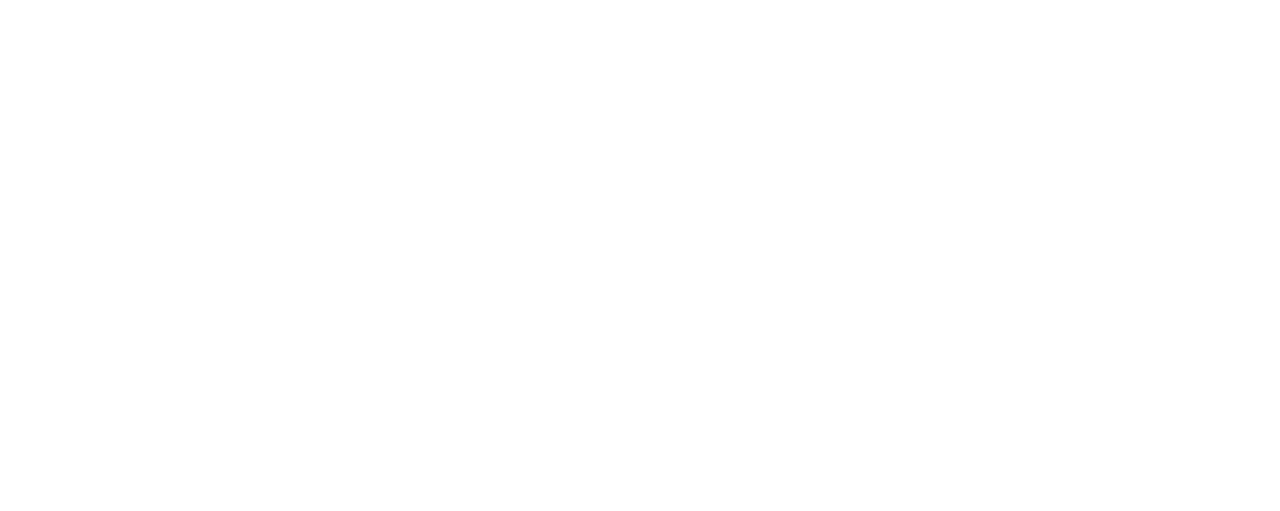
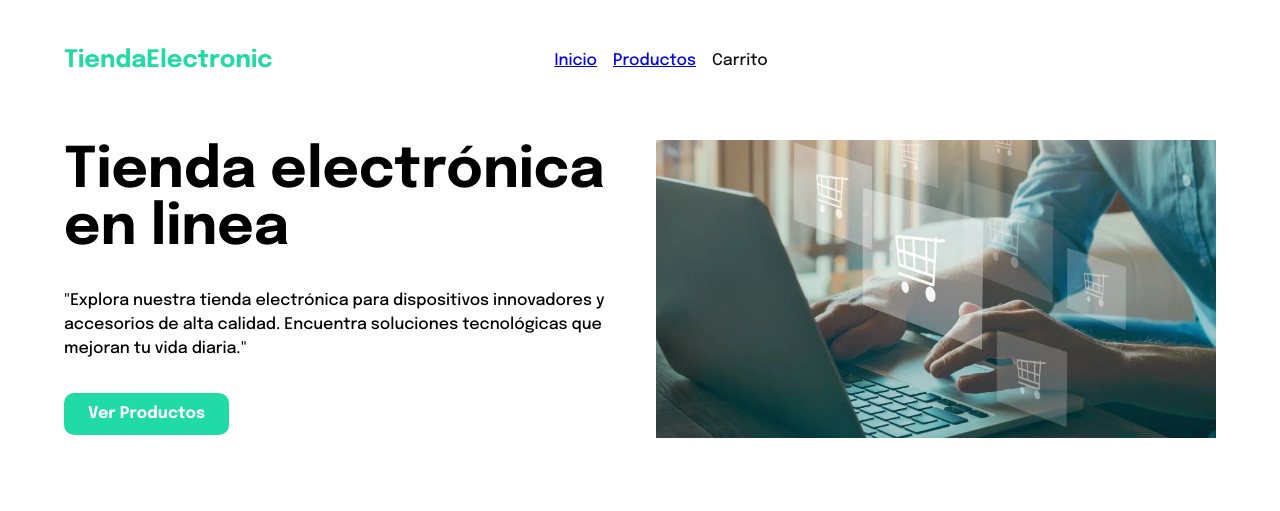
Before and after one commit to edwinHuamaniApaza/ingenieriaWeb1, a plain HTML site: page index.html in a window 1280 px wide. Drawn offline with Linux system fonts and the light colour scheme.

Commit message:
pagina inicio

```diff
--- /dev/null
+++ b/css/style.css
@@ -0,0 +1,315 @@
+:root{
+    --almost-white: hsl(0, 0%, 98%);
+    --medium-gray: hsl(0, 0%, 41%);
+    --almost-black: hsl(0, 0%, 8%);
+}
+
+*{
+    margin: 0;
+    box-sizing: border-box;
+}
+
+body{
+    font-family: 'Epilogue', sans-serif;
+}
+
+.container{
+    width: 90%;
+    margin: 0 auto;
+    overflow: hidden;
+    max-width: 1200px;
+
+
+}
+
+
+.nav{
+    height: 70px;
+    display: flex;
+    align-items: center;
+    justify-content: space-between;
+}
+
+
+.nav__overlay{
+    background-color: #000000a7;
+    position: fixed;
+    inset: 0;
+
+    opacity: 0;
+    pointer-events: none;
+    transition: .3s opacity;
+}
+
+.nav__overlay--show{
+    opacity: 1;
+    pointer-events: unset;
+}
+
+
+.nav__menu{
+    position: absolute;
+    top: 0;
+    bottom: 0;
+    right: 0;
+    background-color: #fff;
+    width: 65%;
+    max-width: 400px;
+    padding: 0;
+    list-style: none;
+    overflow: auto;
+    padding: 70px 0;
+}
+
+.nav__item{
+    width: 80%;
+
+    margin: 0 auto;
+    color: var(--almost-black);
+    cursor: pointer;
+    padding: 20px 0;
+}
+
+.nav__item:has(.nav__parent){
+    padding: 0;
+}
+
+.nav__inner{
+    list-style: none;
+    padding: 0;
+    width: 80%;
+    margin: 0 auto;
+
+    display: grid;
+    gap: 1.5em;
+    overflow: hidden;
+
+    height: 0;
+    transition: height .4s;
+}
+
+.nav__parent{
+    display: grid;
+    align-items: center;
+    grid-auto-flow: column;
+    grid-auto-columns: max-content;
+    gap: 1.3em;
+    padding: 20px 0;
+}
+
+.nav__link{
+    text-decoration: none;
+    color: var(--almost-black);
+}
+
+.nav__login{
+    width: 90%;
+    margin: 0 auto;
+    text-align: center;
+}
+
+.nav__login--border{
+    border-radius: 1em;
+    margin-top: 20px;
+    border: 1px solid var(--medium-gray);
+}
+
+.nav__sign{
+    display: inline-block;
+    color: var(--medium-gray);
+    padding: .7em 0;
+    text-decoration: none;
+}
+
+.logo{
+font-size: 24px;
+font-weight: 700;
+color:#20dba6;
+padding-right: 250px;
+
+}
+/* Main */
+
+.main__grid{
+    overflow: hidden;
+
+    display: grid;
+    grid-template-columns: 5% 1fr 5%;
+    grid-template-areas:
+    "img img img"
+    ".   text . ";
+}
+
+.main__article{
+    padding: 56px 0;
+    text-align: center;
+    grid-area: text;
+}
+
+.main__title{
+    font-size: 2rem;
+}
+
+.main__paragraph{
+    line-height: 1.5;
+    margin: 1.5em 0;
+}
+
+.main__cta{
+    background-color: #20dba6;
+    color: #fff;
+    display: inline-block;
+    padding: .8em 1.5em;
+    border-radius: 10px;
+    text-decoration: none;
+    font-weight: 700;
+}
+
+.main__picture{
+    grid-area: img;
+    max-width: 600px;
+    margin: 0 auto;
+}
+
+.main__img{
+    width: 100%;
+}
+
+/* .main__brands{
+    display: grid;
+    gap: 1em;
+    grid-auto-flow: column;
+    grid-auto-columns: minmax(30px, 100px);
+    align-items: center;
+    justify-content: space-between;
+    margin: 100px 0 80px;
+}
+
+.main__brand{
+    width: 100%;
+} */
+
+@media (min-width:768px) {
+    .nav{
+        gap: 2em;
+        overflow: visible;
+        padding: 50px 0 0 ;
+    }
+
+    .nav__hamburguer{
+        display: none;
+    }
+
+    .nav__overlay{
+        position: unset;
+        background-color: transparent;
+        opacity: 1;
+        pointer-events: unset;
+        flex: 1;
+
+    }
+
+    .nav__menu{
+        position: unset;
+        width: 100%;
+        max-width: unset;
+        background-color: unset;
+        padding: 0;
+        overflow: unset;
+
+        display: flex;
+        align-items: center;
+        gap: 1em;
+    }
+
+    .nav__item{
+        width: max-content;
+        margin: 0;
+        padding: 0;
+
+        position: relative;
+    }
+
+
+    .nav__inner{
+        position: absolute;
+        left: 0;
+        padding: 0;
+        width: max-content;
+        /* background-color: #000; */
+        height: auto;
+
+        padding: 2em;
+        background-color: #fff;
+        z-index: 1000;
+
+        border-radius: 10px;
+        box-shadow: 0 0 10px 0 rgba(0, 0, 0, .5);
+
+        transition: opacity .3s;
+        opacity: 0;
+        pointer-events: none;
+    }
+
+    .nav__inner--show{
+        opacity: 1;
+        pointer-events: unset;
+    }
+
+
+    .nav__login{
+        width: max-content;
+        margin: 0;
+        margin-left: auto;
+    }
+
+    .nav__login--border{
+        margin: 0;
+        padding: 0 1.5em;
+    }
+
+    .main__grid{
+        margin: 0 auto;
+        max-width: 1200px;
+        width: 90%;
+
+        gap: 2em;
+        grid-template-columns: 1fr 1fr;
+        grid-template-areas:
+        "text img";
+
+        padding: 70px 0;
+    }
+
+    .main__picture{
+        max-height: 500px;
+    }
+
+    .main__img{
+        height: 100%;
+    }
+
+    .main__article{
+        text-align: left;
+        padding: 0;
+        display: flex;
+        flex-direction: column;
+    }
+
+    .main__brands{
+        margin: auto 0 0 0;
+    }
+
+
+    .main__texts{
+        margin: auto 0;
+    }
+
+    .main__title{
+        font-size: 3.5rem;
+    }
+
+    .main__paragraph{
+        margin: 2em 0;
+    }
+}
--- a/index.html
+++ b/index.html
@@ -0,0 +1,72 @@
+<!DOCTYPE html>
+<html lang="en">
+<head>
+  <meta charset="UTF-8">
+  <meta name="viewport" content="width=device-width, initial-scale=1.0">
+  <link rel="icon" type="image/png" sizes="32x32" href="./images/favicon-32x32.png">
+  <title>Tienda</title>
+  <link rel="preconnect" href="https://fonts.googleapis.com">
+  <link rel="preconnect" href="https://fonts.gstatic.com" crossorigin>
+  <link href="https://fonts.googleapis.com/css2?family=Epilogue:wght@500;700&display=swap" rel="stylesheet">
+  <link rel="stylesheet" href="./css/style.css">
+</head>
+<body>
+
+  <nav class="nav container">
+
+    <span class="logo">TiendaElectronic</span>
+    <div class="nav__overlay">
+      <ul class="nav__menu">
+
+        <li class="nav__item">
+          <span class="nav__parent"><a href="index.html">Inicio</a>
+          </span>
+
+        </li>
+
+        <li class="nav__item">
+
+          <span class="nav__parent"><a href="productos.html">Productos</a>
+          </span>
+
+        </li>
+
+        <li class="nav__item">
+          <a href="carrito.html" class="nav__link">Carrito</a>
+        </li>
+      </ul>
+    </div>
+  </nav>
+
+  <main class="main">
+    <section class="main__grid">
+
+      <picture class="main__picture">
+
+        <source srcset="./img/tienda.webp" class="main__img" media="(min-width:768px)">
+
+        <img src="#" class="main__img">
+
+      </picture>
+
+      <article class="main__article">
+
+        <div class="main__texts">
+
+          <h1 class="main__title">Tienda electrónica en linea</h1>
+          <p class="main__paragraph"> "Explora nuestra tienda electrónica para dispositivos innovadores y accesorios de alta calidad. Encuentra soluciones tecnológicas que mejoran tu vida diaria."
+          </p>
+          <a href="productos.html" class="main__cta">Ver Productos</a>
+
+        </div>
+
+      </article>
+
+    </section>
+  </main>
+
+
+
+
+</body>
+</html>
```
Also changed, not shown: carrito.html (+6 -0 lines), productos.html (+5 -0 lines), img/tienda.webp (added).
